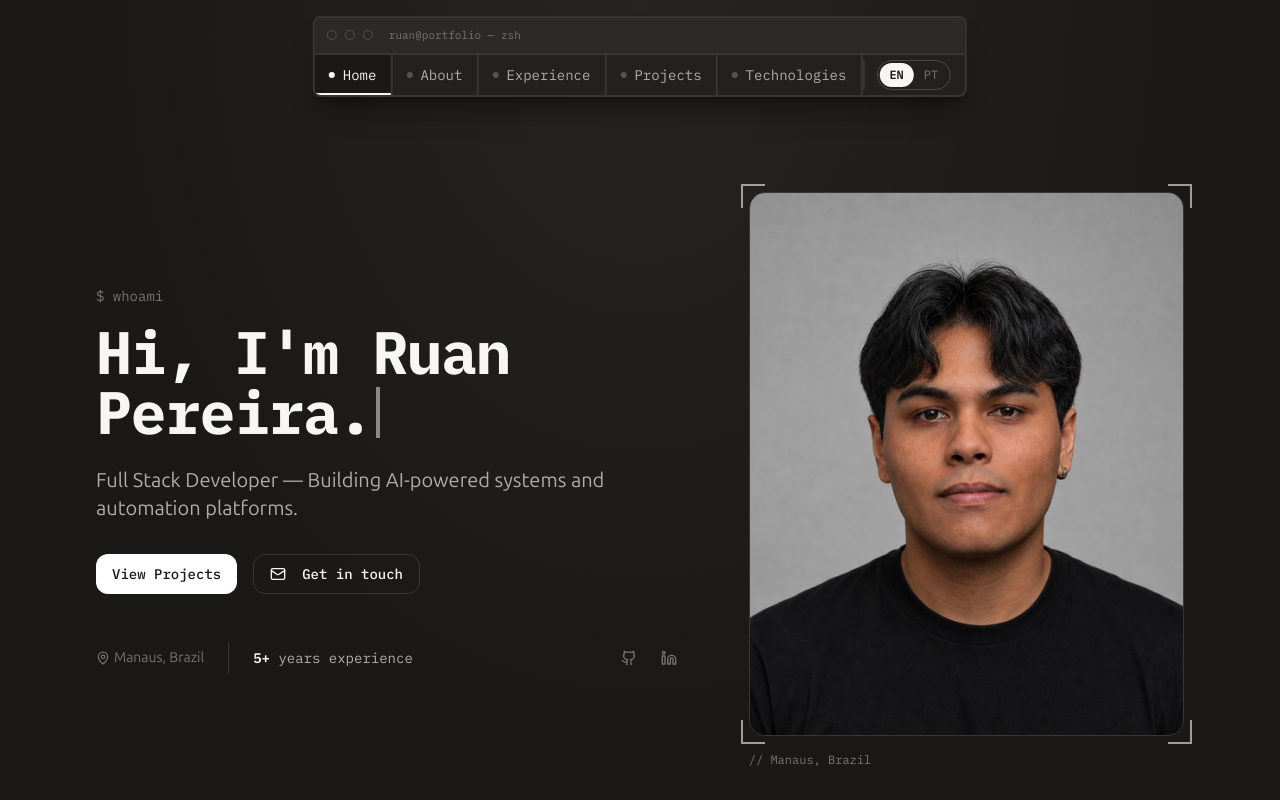
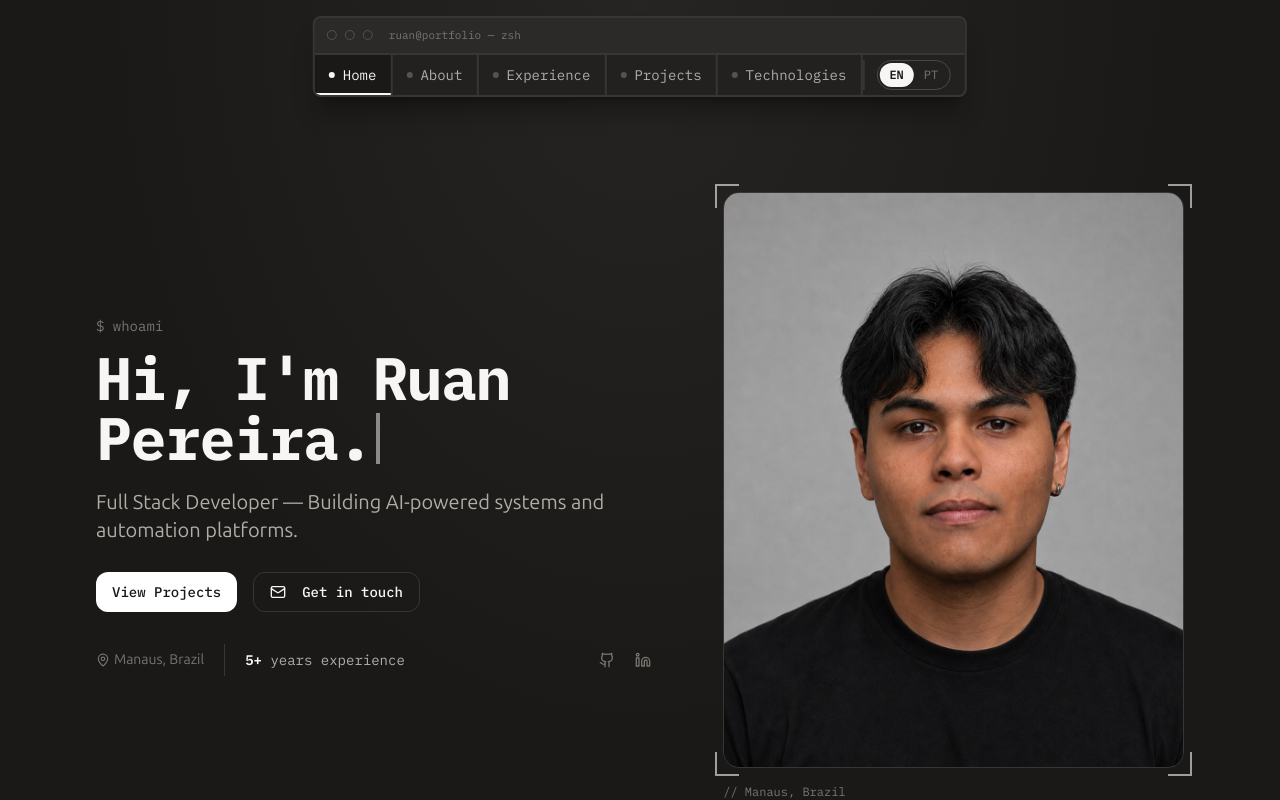
Before and after one commit to ruanssh/portifolio, a React (Vite) app: page / in a window 1280 px wide. Shown: the top 800 px of the page. Built offline with nearby package versions, Linux system fonts and the light colour scheme.

Commit message:
feat: adicionar PhotoFrame para exibir imagem de avatar e ajustar layout da seção Home

```diff
--- a/src/components/profile/Hero.tsx
+++ b/src/components/profile/Hero.tsx
@@ -14,6 +14,40 @@ interface HeroProps {
     linkedin?: string;
   };
   email: string;
+}
+
+/**
+ * Large portrait with terminal-style corner brackets. Desktop only — mobile
+ * uses the small circular avatar inline with the `$ whoami` prompt.
+ */
+function PhotoFrame({ src, alt }: { src: string; alt: string }) {
+  const bracket = "absolute h-6 w-6 border-ink/60 pointer-events-none";
+
+  return (
+    <div className="relative">
+      <span
+        aria-hidden="true"
+        className={`${bracket} -top-2 -left-2 border-t-2 border-l-2`}
+      />
+      <span
+        aria-hidden="true"
+        className={`${bracket} -top-2 -right-2 border-t-2 border-r-2`}
+      />
+      <span
+        aria-hidden="true"
+        className={`${bracket} -bottom-2 -left-2 border-b-2 border-l-2`}
+      />
+      <span
+        aria-hidden="true"
+        className={`${bracket} -bottom-2 -right-2 border-b-2 border-r-2`}
+      />
+      <img
+        src={src}
+        alt={alt}
+        className="aspect-[4/5] w-full rounded-2xl border border-line object-cover object-top"
+      />
+    </div>
+  );
 }
 
 export function Hero({
@@ -43,21 +77,26 @@ export function Hero({
   };
 
   return (
-    <div className="grid grid-cols-1 lg:grid-cols-[1.15fr_0.85fr] gap-12 lg:gap-16 items-center">
-      {/* Text column */}
-      <div className="order-2 lg:order-1">
-        {/* Terminal prompt line */}
-        <motion.p
+    <div className="grid grid-cols-1 md:grid-cols-[1.1fr_0.9fr] gap-10 md:gap-8 lg:gap-16 items-center">
+      {/* Text column — first in DOM so mobile leads with the headline */}
+      <div>
+        {/* Prompt line, with the circular avatar inline on mobile */}
+        <motion.div
           initial={{ opacity: 0 }}
           animate={{ opacity: 1 }}
           transition={{ duration: 0.5, ease: smoothEase }}
-          className="font-mono text-sm text-ink-3 mb-4"
+          className="flex items-center gap-3 mb-3"
         >
-          $ whoami
-        </motion.p>
+          <img
+            src={avatarImage}
+            alt={name}
+            className="md:hidden h-11 w-11 shrink-0 rounded-full border border-line object-cover object-top"
+          />
+          <p className="font-mono text-sm text-ink-3">$ whoami</p>
+        </motion.div>
 
         {/* Typewriter headline */}
-        <h1 className="text-4xl sm:text-5xl md:text-6xl font-bold tracking-tight text-ink mb-6 min-h-[1.2em]">
+        <h1 className="text-4xl sm:text-5xl lg:text-6xl font-bold tracking-tight text-ink mb-5 min-h-[1.2em]">
           {displayed}
           <span
             aria-hidden="true"
@@ -73,7 +112,7 @@ export function Hero({
           {/* Subtitle */}
           <motion.p
             variants={revealItem}
-            className="text-lg md:text-xl text-ink-2 max-w-xl mb-8"
+            className="text-lg md:text-xl text-ink-2 max-w-xl mb-7"
           >
             {t.hero.role} — {t.hero.tagline}
           </motion.p>
@@ -81,7 +120,7 @@ export function Hero({
           {/* CTAs */}
           <motion.div
             variants={revealItem}
-            className="flex flex-wrap gap-4 mb-12"
+            className="flex flex-wrap gap-3 sm:gap-4 mb-8"
           >
             <Button asChild>
               <a href="#projects">{t.hero.viewProjects}</a>
@@ -94,20 +133,20 @@ export function Hero({
             </Button>
           </motion.div>
 
-          {/* Stat / social row */}
+          {/* Credentials row */}
           <motion.div
             variants={revealItem}
-            className="flex flex-wrap items-center gap-x-6 gap-y-4"
+            className="flex items-center gap-4"
           >
-            <p className="flex items-center gap-1 text-sm text-ink-3">
-              <MapPin className="h-3.5 w-3.5" />
-              {t.hero.location}
-            </p>
+            <div className="flex min-w-0 flex-col gap-y-1 sm:flex-row sm:items-center sm:gap-x-5">
+              <p className="flex items-center gap-1 text-sm text-ink-3">
+                <MapPin className="h-3.5 w-3.5 shrink-0" />
+                {t.hero.location}
+              </p>
 
-            <div className="hidden sm:block h-8 w-px bg-line" />
+              <div className="hidden sm:block h-8 w-px bg-line" />
 
-            <div className="flex items-center gap-5 font-mono text-sm">
-              <span className="text-ink-2">
+              <span className="font-mono text-sm text-ink-2 whitespace-nowrap">
                 <span className="text-ink font-semibold">
                   {yearsExperience}+
                 </span>{" "}
@@ -115,7 +154,7 @@ export function Hero({
               </span>
             </div>
 
-            <div className="flex items-center gap-2 ml-auto">
+            <div className="flex items-center gap-1 ml-auto shrink-0">
               {socials?.github && (
                 <a
                   href={socials.github}
@@ -143,37 +182,15 @@ export function Hero({
         </motion.div>
       </div>
 
-      {/* Photo column */}
+      {/* Photo column — desktop only */}
       <motion.div
         initial={{ opacity: 0, scale: 0.94 }}
         animate={{ opacity: 1, scale: 1 }}
-        transition={{ duration: 0.8, delay: 0.3, ease: smoothEase }}
-        className="order-1 lg:order-2"
+        transition={{ duration: 0.8, delay: 0.2, ease: smoothEase }}
+        className="hidden md:block"
       >
-        <div className="relative mx-auto max-w-sm lg:max-w-none">
-          <span
-            aria-hidden="true"
-            className="absolute -top-2 -left-2 h-6 w-6 border-t-2 border-l-2 border-ink/60"
-          />
-          <span
-            aria-hidden="true"
-            className="absolute -top-2 -right-2 h-6 w-6 border-t-2 border-r-2 border-ink/60"
-          />
-          <span
-            aria-hidden="true"
-            className="absolute -bottom-2 -left-2 h-6 w-6 border-b-2 border-l-2 border-ink/60"
-          />
-          <span
-            aria-hidden="true"
-            className="absolute -bottom-2 -right-2 h-6 w-6 border-b-2 border-r-2 border-ink/60"
-          />
-          <img
-            src={avatarImage}
-            alt={name}
-            className="aspect-[4/5] w-full rounded-2xl border border-line object-cover"
-          />
-        </div>
-        <p className="mt-4 text-center lg:text-left font-mono text-xs text-ink-3">
+        <PhotoFrame src={avatarImage} alt={name} />
+        <p className="mt-4 font-mono text-xs text-ink-3">
           // {t.hero.location}
         </p>
       </motion.div>
--- a/src/pages/Home.tsx
+++ b/src/pages/Home.tsx
@@ -4,7 +4,7 @@ import { Hero } from "@/components/profile/Hero";
 
 export function Home() {
   return (
-    <Section id="home" className="relative overflow-hidden pt-40 md:pt-48 pb-20">
+    <Section id="home" className="relative overflow-hidden pt-24 md:pt-40 lg:pt-48 pb-12 md:pb-20">
       <div className="pointer-events-none absolute inset-0 bg-[radial-gradient(ellipse_at_top,rgba(255,255,255,0.05),transparent_60%)]" />
       <Container className="relative z-10 max-w-6xl">
         <Hero
```
